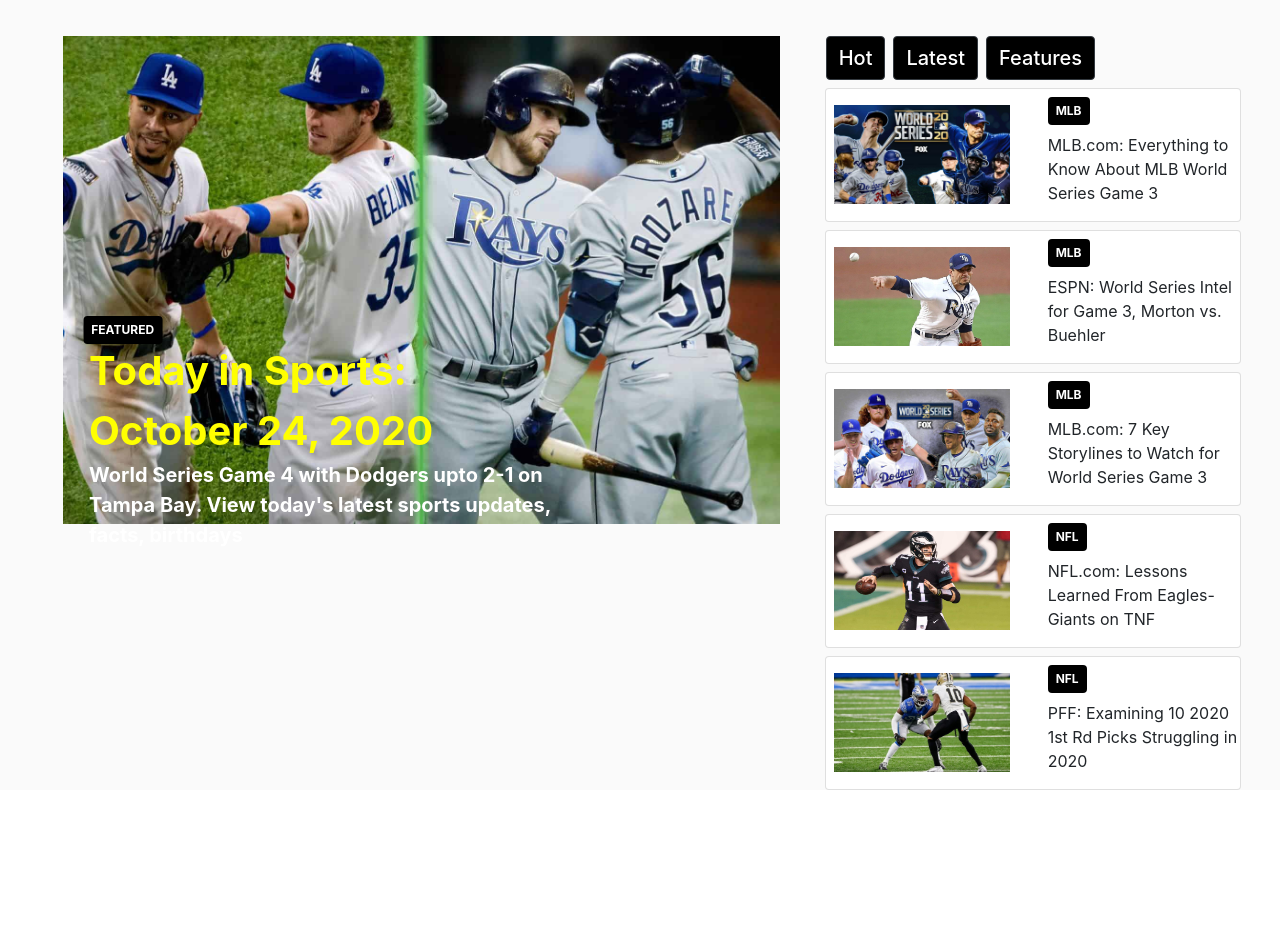
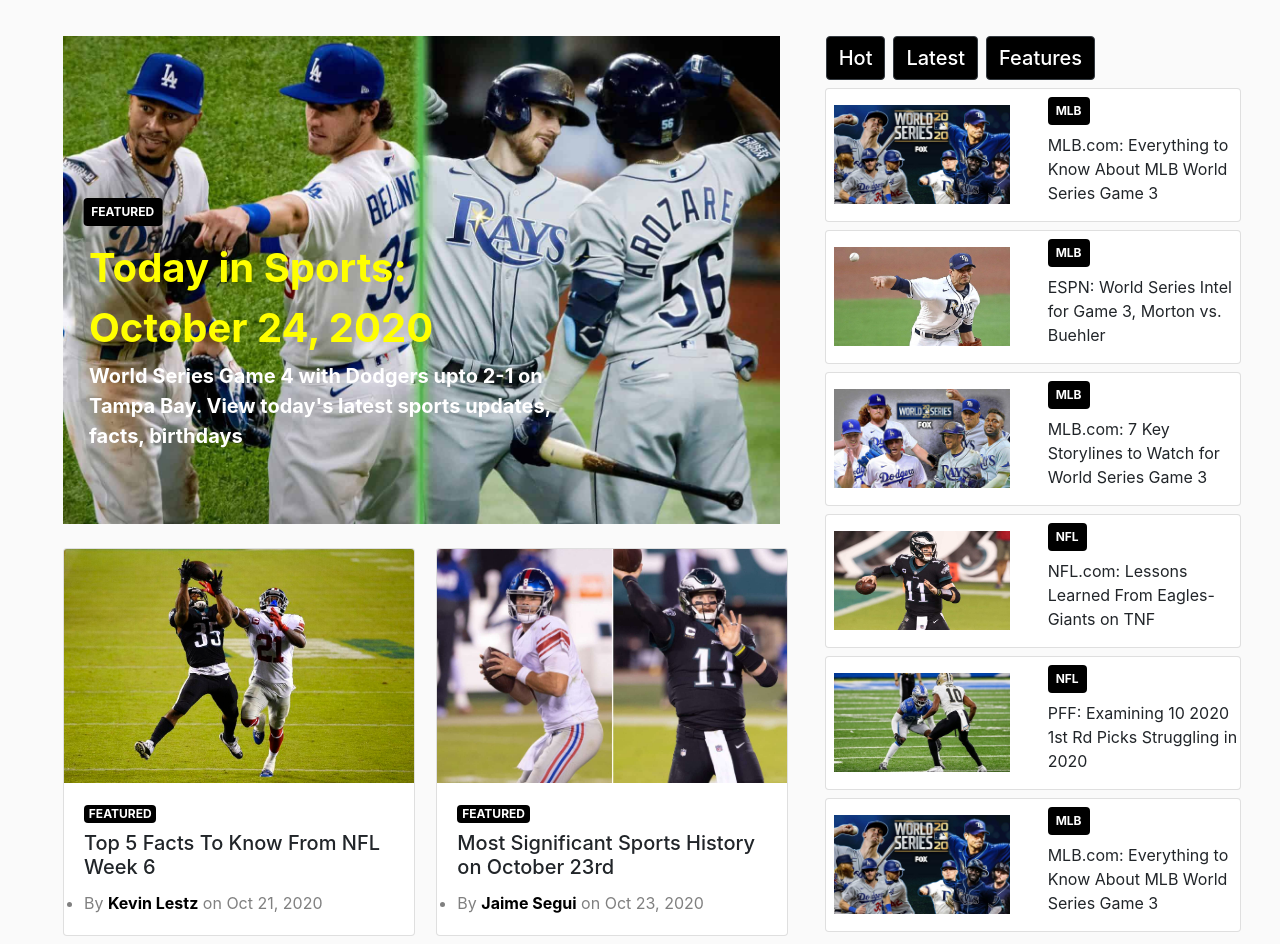
Before and after one commit to hmz-ak/sports_website, a PHP site: page / in a window 1280 px wide; the page is wider, and only the part inside the window is pictured. Shown: the part 64-1008 px from the top of that part. Before the commit the page ends 854 px from the top of that part, so only its background shows below. Run offline with PHP 8.4, Linux system fonts and the light colour scheme.

Commit message:
more content added

```diff
--- a/index.html
+++ b/index.html
@@ -761,8 +761,56 @@
             <p>
               World Series Game 4 with Dodgers upto 2-1 on Tampa Bay. View
               today's latest sports updates, facts, birthdays
-            </p>
-          </span>
+            </p> </span
+          ><br /><br />
+          <div class="row">
+            <div class="col-12 col-md-6">
+              <div class="card" style="width: 22rem">
+                <img
+                  class="card-img-top"
+                  src="./images/100.jpg"
+                  alt="Card image cap"
+                />
+                <div class="card-body">
+                  <h6><span class="badge badge-dark">FEATURED</span></h6>
+
+                  <h5 class="card-title">
+                    Top 5 Facts To Know From NFL Week 6
+                  </h5>
+                  <summary style="color: grey">
+                    By
+                    <span style="color: black; font-weight: bold"
+                      >Kevin Lestz</span
+                    >
+                    on Oct 21, 2020
+                  </summary>
+                </div>
+              </div>
+            </div>
+            <div class="col-12 col-md-6">
+              <div class="card" style="width: 22rem">
+                <img
+                  class="card-img-top"
+                  src="./images/101.jpg"
+                  alt="Card image cap"
+                />
+                <div class="card-body">
+                  <h6><span class="badge badge-dark">FEATURED</span></h6>
+
+                  <h5 class="card-title">
+                    Most Significant Sports History on October 23rd
+                  </h5>
+                  <summary style="color: grey">
+                    By
+                    <span style="color: black; font-weight: bold"
+                      >Jaime Segui</span
+                    >
+                    on Oct 23, 2020
+                  </summary>
+                </div>
+              </div>
+            </div>
+          </div>
         </div>
         <div class="col-12 col-md-5">
           <!-- Nav pills -->
@@ -925,6 +973,32 @@
                   </div>
                 </div>
               </div>
+              <div class="card mt-2" style="width: 26rem">
+                <div class="row">
+                  <div class="col-6">
+                    <img
+                      class="card-img-top p-2 mt-2"
+                      src="./images/img2.jpg"
+                      alt="Card image cap"
+                    />
+                  </div>
+                  <div class="col-6">
+                    <div class="row">
+                      <div class="col-12 mt-2">
+                        <h6>
+                          <span class="badge badge-dark p-2">MLB</span>
+                        </h6>
+                      </div>
+                      <div class="col-12">
+                        <p>
+                          MLB.com: Everything to Know About MLB World Series
+                          Game 3
+                        </p>
+                      </div>
+                    </div>
+                  </div>
+                </div>
+              </div>
             </div>
             <div class="tab-pane container fade" id="menu1">
               <div class="card" style="width: 26rem">
@@ -1038,6 +1112,29 @@
                       </div>
                       <div class="col-12">
                         <p>Top 5 Facts From Eagles vs. Giants on TNF</p>
+                      </div>
+                    </div>
+                  </div>
+                </div>
+              </div>
+              <div class="card mt-2" style="width: 26rem">
+                <div class="row">
+                  <div class="col-6">
+                    <img
+                      class="card-img-top p-2 mt-2"
+                      src="./images/img22.jpg"
+                      alt="Card image cap"
+                    />
+                  </div>
+                  <div class="col-6">
+                    <div class="row">
+                      <div class="col-12 mt-2">
+                        <h6>
+                          <span class="badge badge-dark p-2">FEATURED</span>
+                        </h6>
+                      </div>
+                      <div class="col-12">
+                        <p>Today in Sports: October 23, 2020</p>
                       </div>
                     </div>
                   </div>
@@ -1184,6 +1281,34 @@
                   </div>
                 </div>
               </div>
+              <div class="card mt-2" style="width: 26rem">
+                <div class="row">
+                  <div class="col-6">
+                    <img
+                      class="card-img-top p-2 mt-2"
+                      src="./images/img2.jpg"
+                      alt="Card image cap"
+                    />
+                  </div>
+                  <div class="col-6">
+                    <div class="row">
+                      <div class="col-12 mt-2">
+                        <h6>
+                          <span class="badge badge-dark p-2"
+                            >PSO EXCLUSIVE FEATURES</span
+                          >
+                        </h6>
+                      </div>
+                      <div class="col-12">
+                        <p>
+                          ESPN: World Series Intel for Game 3, Morton vs.
+                          Buehler
+                        </p>
+                      </div>
+                    </div>
+                  </div>
+                </div>
+              </div>
             </div>
           </div>
         </div>
--- a/styles.css
+++ b/styles.css
@@ -100,13 +100,13 @@ img {
 
 .txt {
   position: absolute;
-  top: 40%;
+  top: 20%;
   left: 10%;
   transform: translate(-50%, -50%);
 }
 .txt2 {
   position: absolute;
-  top: 50%;
+  top: 30%;
   left: 37%;
   color: yellow;
   font-weight: 700;
@@ -116,7 +116,7 @@ img {
 
 .txt3 {
   position: absolute;
-  top: 64%;
+  top: 42%;
   left: 37%;
   color: white;
   font-weight: 700;
@@ -160,13 +160,13 @@ img {
 @media screen and (max-width: 580px) {
   .txt {
     position: absolute;
-    top: 40%;
-    left: 15%;
+    top: 6%;
+    left: 20%;
     transform: translate(-50%, -50%);
   }
   .txt2 {
     position: absolute;
-    top: 60%;
+    top: 11%;
     left: 37%;
     color: yellow;
     font-weight: 700;
@@ -176,7 +176,7 @@ img {
 
   .txt3 {
     position: absolute;
-    top: 83%;
+    top: 16%;
     left: 37%;
     color: white;
     font-weight: 700;
```
Also changed, not shown: images/100.jpg (added), images/101.jpg (added), images/log1.webp (added), images/log2.webp (added), images/log3.webp (added).
